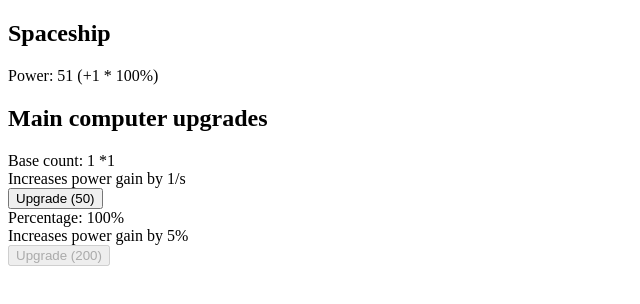
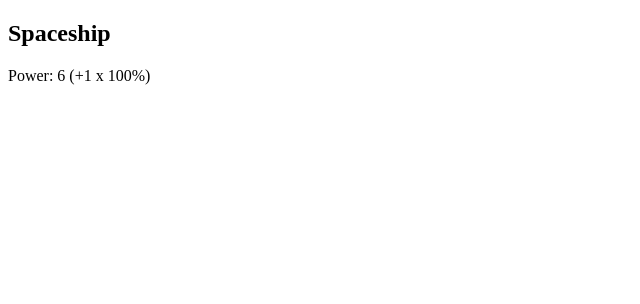
Before and after one commit to fekga/terraform, a plain HTML site: page index.html in a window 1280 px wide. Shown: the whole page, without its empty margins (0-640 px from the left). Drawn offline with Linux system fonts and the light colour scheme.

Commit message:
some elements are hidden until you got enough resource

```diff
--- a/index.html
+++ b/index.html
@@ -12,6 +12,7 @@
         Power: <span id="res-power">0</span><br />
     </div>
 
+    <div id="upgrades">
         <h2>Main computer upgrades</h2>
         <div class="panel computer-base">
             Base count: <span id="comp-base">0</span><br />
@@ -23,6 +24,7 @@
             <span class="info">Increases power gain by 5%</span><br />
             <button class="upgrade" id="upgrade-comp-perc">empty</button>
         </div>
+    </div>
 
     <script src="main.js"></script>
 </body>
--- a/main.js
+++ b/main.js
@@ -16,11 +16,15 @@ window.addEventListener('load', function() {
 
     var elements = {
         txtPower: document.querySelector("#res-power"),
+        divUpgrades: document.querySelector("#upgrades"),
         txtCompBase: document.querySelector("#comp-base"),
         btnCompBase: document.querySelector("#upgrade-comp-base"),
         txtCompPerc: document.querySelector("#comp-perc"),
         btnCompPerc: document.querySelector("#upgrade-comp-perc")
     };
+
+    elements.divUpgrades.style.display = "none";
+
 
     function Resource(name,value){
         this.name = name;
@@ -32,7 +36,7 @@ window.addEventListener('load', function() {
     }
 
     var resPower = new Power(0);
-    var compBaseUpgrade = new Power(50);
+    var compBaseUpgrade = new Power(10);
     var compPercUpgrade = new Power(200);
 
     var compUpgrades = {
@@ -42,9 +46,9 @@ window.addEventListener('load', function() {
             value: 1,
         },
         percUpgrade: {
-            count: 1,
+            count: 0,
             cost: compPercUpgrade,
-            value: 100, // percent
+            value: 5, // percent
         }
     }
 
@@ -61,7 +65,7 @@ window.addEventListener('load', function() {
     elements.btnCompPerc.addEventListener('click', function(evt) {
         if (resPower.value < compUpgrades.percUpgrade.cost.value) return;
 
-        compUpgrades.percUpgrade.value += 5;
+        compUpgrades.percUpgrade.count += 1;
         resPower.value -= compUpgrades.percUpgrade.cost.value;
         compUpgrades.percUpgrade.cost.value = Math.ceil(compUpgrades.percUpgrade.cost.value * 2.5);
         updateCompPercText();
@@ -69,27 +73,31 @@ window.addEventListener('load', function() {
     });
 
     function updateCompBaseText() {
-        elements.txtCompBase.innerHTML = "{0} *{1}".format(compUpgrades.baseUpgrade.count,compUpgrades.baseUpgrade.value);
+        elements.txtCompBase.innerHTML = "{0} x {1}".format(compUpgrades.baseUpgrade.count,compUpgrades.baseUpgrade.value);
         elements.btnCompBase.innerHTML = "Upgrade (" + compUpgrades.baseUpgrade.cost.value + ")";
-        elements.btnCompBase.disabled = Boolean(resPower.value <= compUpgrades.baseUpgrade.cost.value);
+        elements.btnCompBase.disabled = Boolean(resPower.value < compUpgrades.baseUpgrade.cost.value);
+
+        if (elements.divUpgrades.style.display === "none" && resPower.value >= compUpgrades.baseUpgrade.cost.value){
+            elements.divUpgrades.style.display = "block";
+        }
     }
 
     function updateCompPercText() {
-        elements.txtCompPerc.innerHTML = "{0}%".format(compUpgrades.percUpgrade.value);
+        elements.txtCompPerc.innerHTML = "{0} x {1}%".format(compUpgrades.percUpgrade.count,compUpgrades.percUpgrade.value);
         elements.btnCompPerc.innerHTML = "Upgrade (" + compUpgrades.percUpgrade.cost.value + ")";
-        elements.btnCompPerc.disabled = Boolean(resPower.value <= compUpgrades.percUpgrade.cost.value);
+        elements.btnCompPerc.disabled = Boolean(resPower.value < compUpgrades.percUpgrade.cost.value);
     }
 
     function getPowerGain(){
         return {
         base: compUpgrades.baseUpgrade.count * compUpgrades.baseUpgrade.value,
-        perc: compUpgrades.percUpgrade.value
+        perc: 100 + compUpgrades.percUpgrade.count * compUpgrades.percUpgrade.value
         };
     }
 
     function updatePowerText() {
         var gain = getPowerGain();
-        var powerText = "{0} (+{1} * {2}%)".format(toFixed(resPower.value,2),gain.base,gain.perc);
+        var powerText = "{0} (+{1} x {2}%)".format(toFixed(resPower.value,2),gain.base,gain.perc);
         elements.txtPower.innerHTML = powerText;
 
         updateCompBaseText();
@@ -106,7 +114,7 @@ window.addEventListener('load', function() {
 
     function gameLoop() {
         updatePower();
-        window.setTimeout(gameLoop, 100);
+        window.setTimeout(gameLoop, 1000);
     }
 
     updateCompBaseText();
```
Lines whose indentation alone changed are shown as unchanged.
